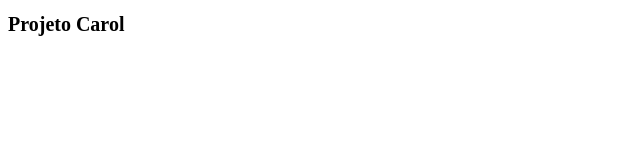
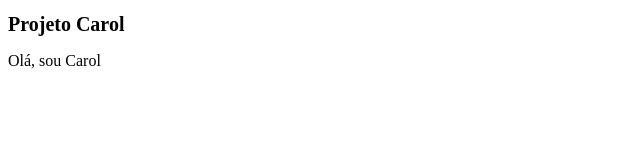
Before and after one commit to bruna-finholdt/ProjCarol, a plain HTML site: page index.html in a window 1280 px wide. Shown: the whole page, without its empty margins (0-640 px from the left). Drawn offline with Linux system fonts and the light colour scheme.

Commit message:
criei um parágrafo

```diff
--- a/index.html
+++ b/index.html
@@ -9,5 +9,6 @@
 </head>
 <body>
     <h1 class="title"> Projeto Carol </h1>
+    <p>Olá, sou Carol</p>
 </body>
 </html>
```
